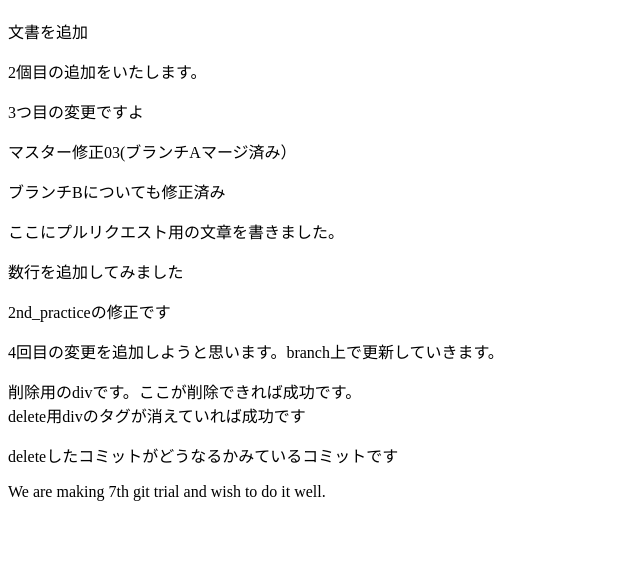
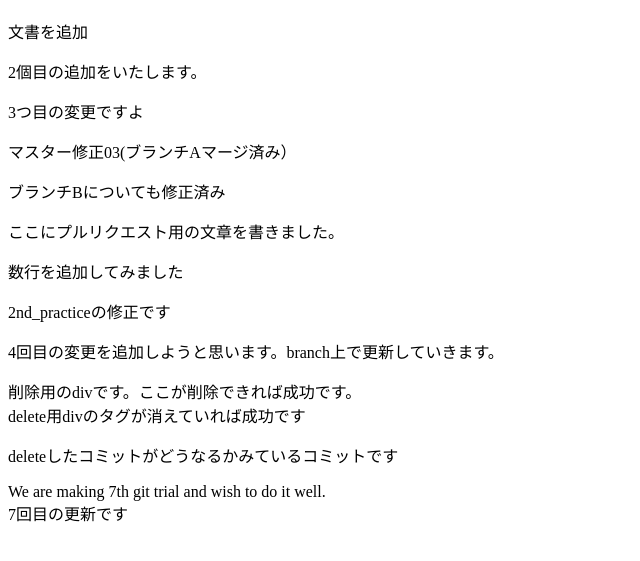
Before and after one commit to panini2518/git.project.01, a plain HTML site: page index.html in a window 1280 px wide. Shown: the part 61-622 px from the top of the page, without its empty margins (0-640 px from the left). Drawn offline with Linux system fonts and the light colour scheme.

Commit message:
span tag and sentence added

```diff
--- a/index.html
+++ b/index.html
@@ -27,5 +27,7 @@
 
 <div>We are making 7th git trial and wish to do it well.</div>
 
+<span>7回目の更新です</span>
+
 </body>
 </html>
```
